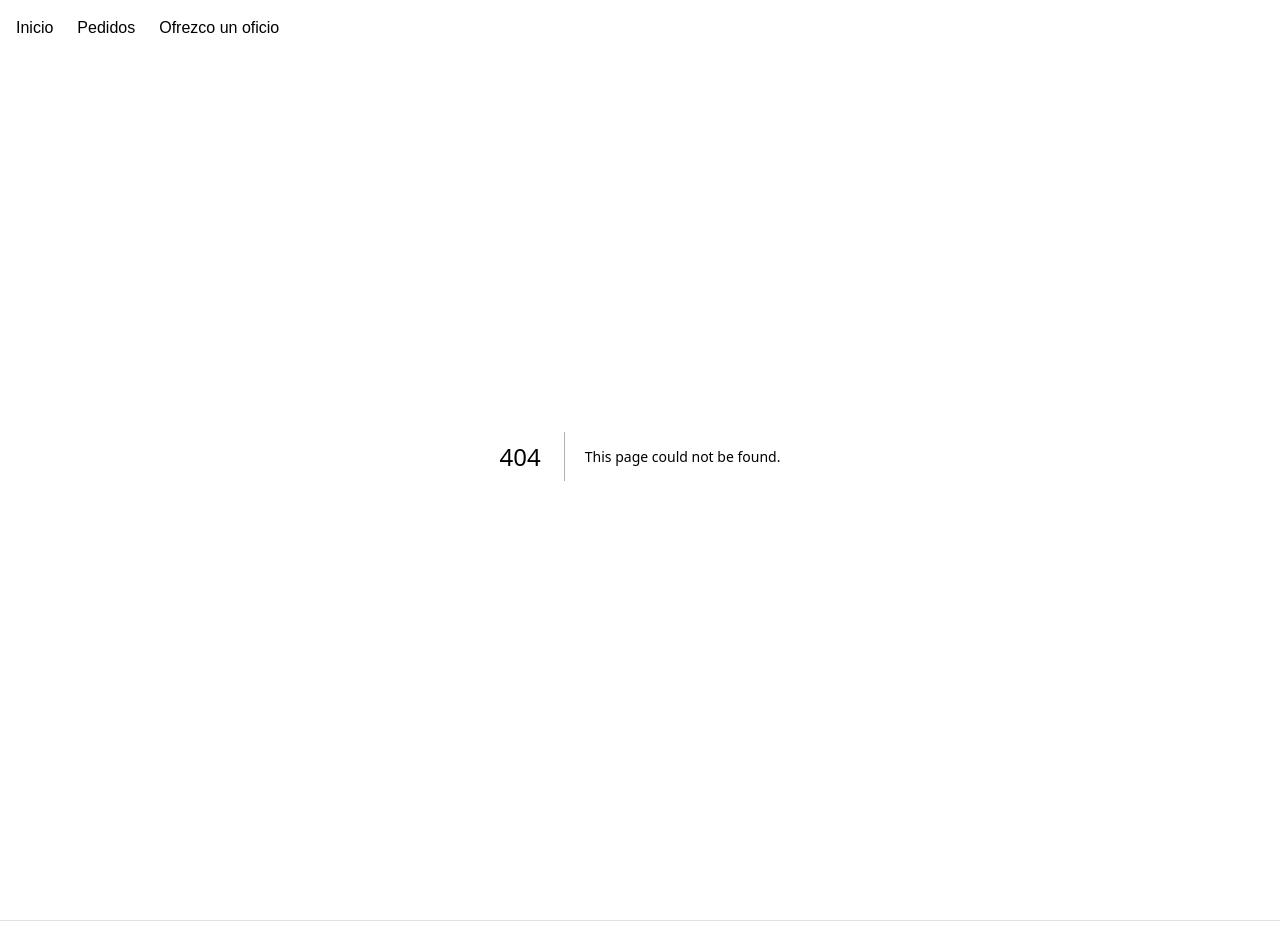
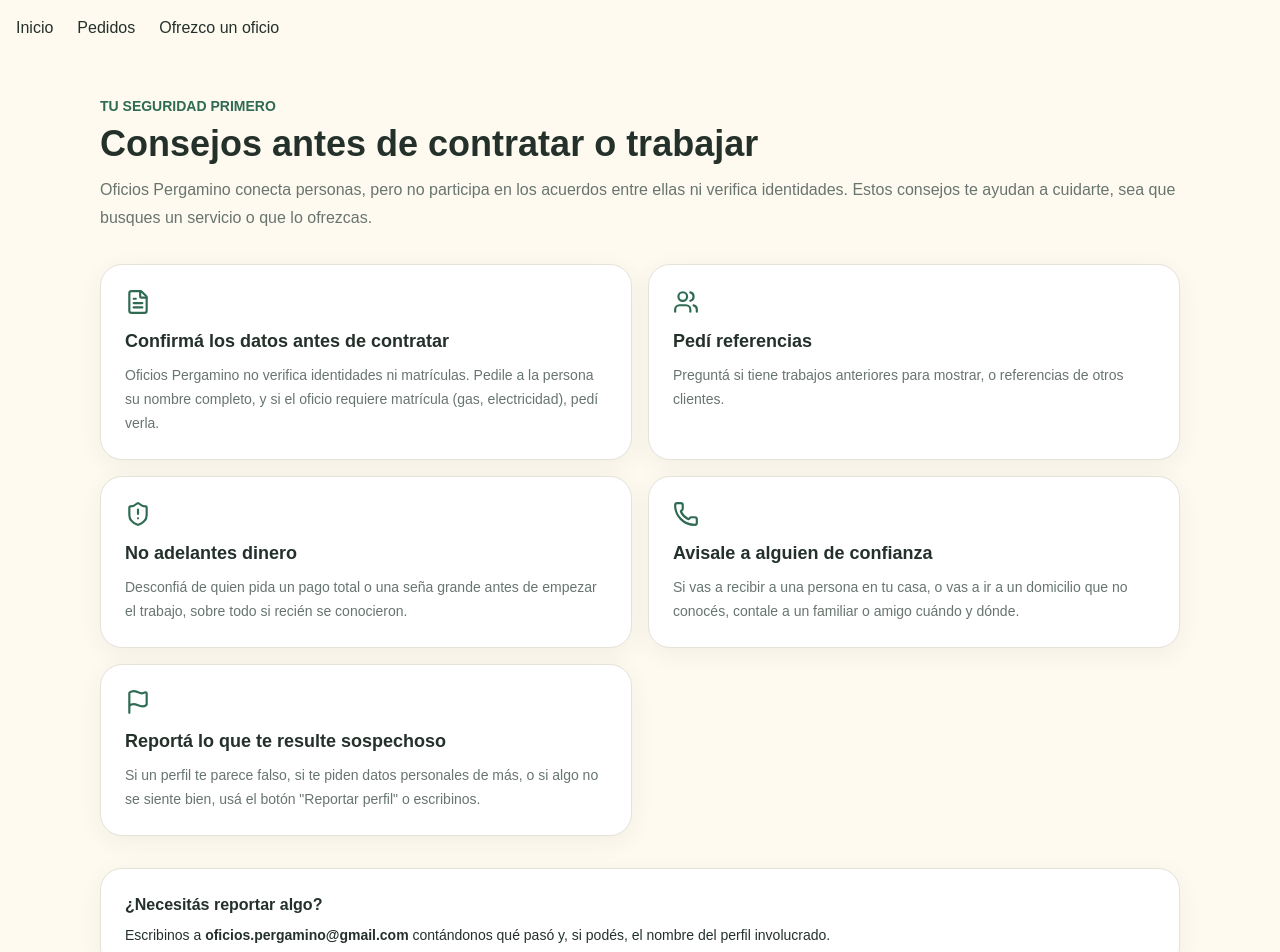
Before and after one commit to danielaturdo-hue/oficios-pergamino, a Next.js app: page /seguridad in a window 1280 px wide. Before the commit this address had no page. Shown: the top 952 px of the page. Built offline with nearby package versions, Linux system fonts and the light colour scheme.

Commit message:
pagina de seguridad

```diff
--- /dev/null
+++ b/app/seguridad/page.tsx
@@ -0,0 +1,69 @@
+import { ShieldAlert, Phone, FileText, Users, Flag } from 'lucide-react';
+
+const consejos = [
+  {
+    icon: FileText,
+    titulo: 'Confirmá los datos antes de contratar',
+    texto:
+      'Oficios Pergamino no verifica identidades ni matrículas. Pedile a la persona su nombre completo, y si el oficio requiere matrícula (gas, electricidad), pedí verla.',
+  },
+  {
+    icon: Users,
+    titulo: 'Pedí referencias',
+    texto: 'Preguntá si tiene trabajos anteriores para mostrar, o referencias de otros clientes.',
+  },
+  {
+    icon: ShieldAlert,
+    titulo: 'No adelantes dinero',
+    texto:
+      'Desconfiá de quien pida un pago total o una seña grande antes de empezar el trabajo, sobre todo si recién se conocieron.',
+  },
+  {
+    icon: Phone,
+    titulo: 'Avisale a alguien de confianza',
+    texto:
+      'Si vas a recibir a una persona en tu casa, o vas a ir a un domicilio que no conocés, contale a un familiar o amigo cuándo y dónde.',
+  },
+  {
+    icon: Flag,
+    titulo: 'Reportá lo que te resulte sospechoso',
+    texto:
+      'Si un perfil te parece falso, si te piden datos personales de más, o si algo no se siente bien, usá el botón "Reportar perfil" o escribinos.',
+  },
+];
+
+export default function Seguridad() {
+  return (
+    <main className="py-10">
+      <div className="container max-w-3xl">
+        <p className="text-sm font-bold text-[#2f6b52]">TU SEGURIDAD PRIMERO</p>
+        <h1 className="text-4xl font-black mt-2">Consejos antes de contratar o trabajar</h1>
+        <p className="muted mt-3 leading-7">
+          Oficios Pergamino conecta personas, pero no participa en los acuerdos entre ellas ni verifica
+          identidades. Estos consejos te ayudan a cuidarte, sea que busques un servicio o que lo ofrezcas.
+        </p>
+
+        <div className="grid md:grid-cols-2 gap-4 mt-8">
+          {consejos.map((c) => (
+            <div key={c.titulo} className="card p-6">
+              <c.icon className="text-[#2f6b52]" size={26} />
+              <h2 className="font-black text-lg mt-3">{c.titulo}</h2>
+              <p className="text-sm muted mt-2 leading-6">{c.texto}</p>
+            </div>
+          ))}
+        </div>
+
+        <div className="card p-6 mt-8 bg-[#e8f2eb]">
+          <p className="font-black">¿Necesitás reportar algo?</p>
+          <p className="text-sm mt-2">
+            Escribinos a{' '}
+            <a href="mailto:oficios.pergamino@gmail.com" className="underline font-bold">
+              oficios.pergamino@gmail.com
+            </a>{' '}
+            contándonos qué pasó y, si podés, el nombre del perfil involucrado.
+          </p>
+        </div>
+      </div>
+    </main>
+  );
+}
```
